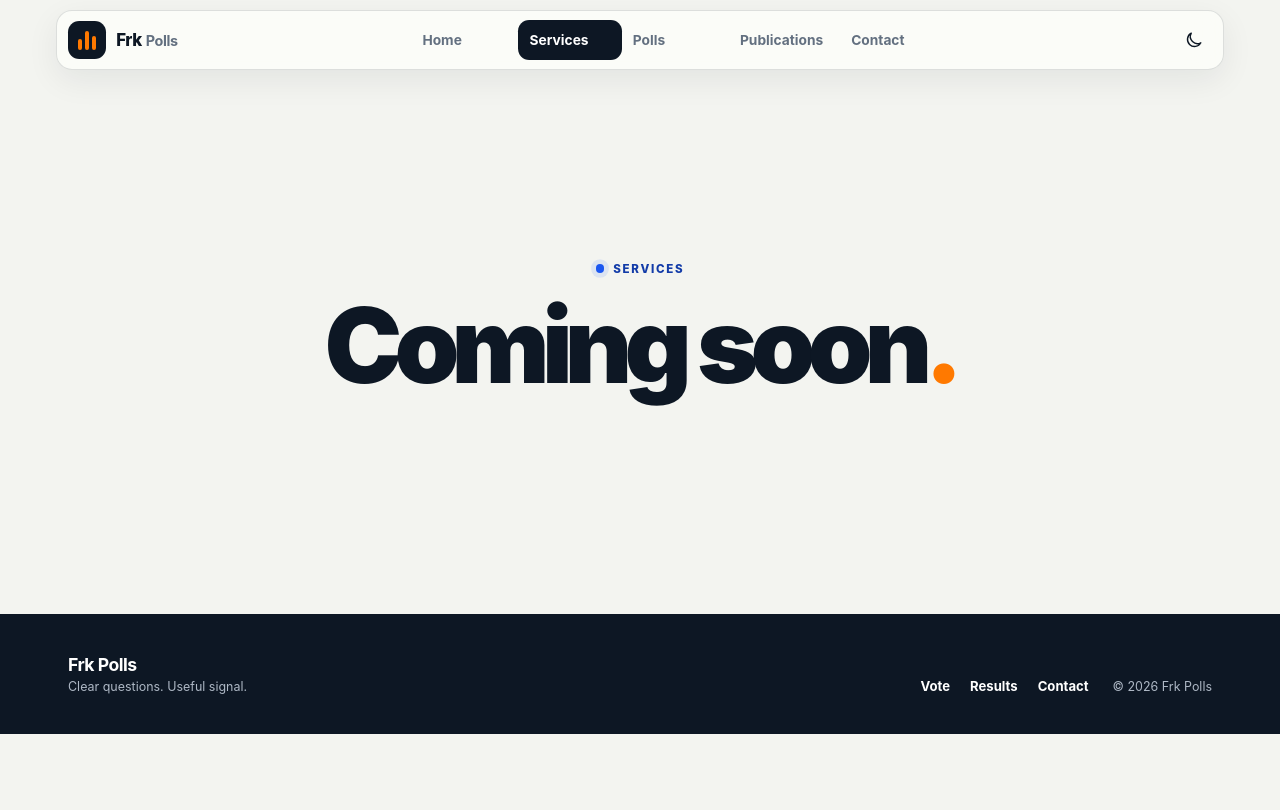
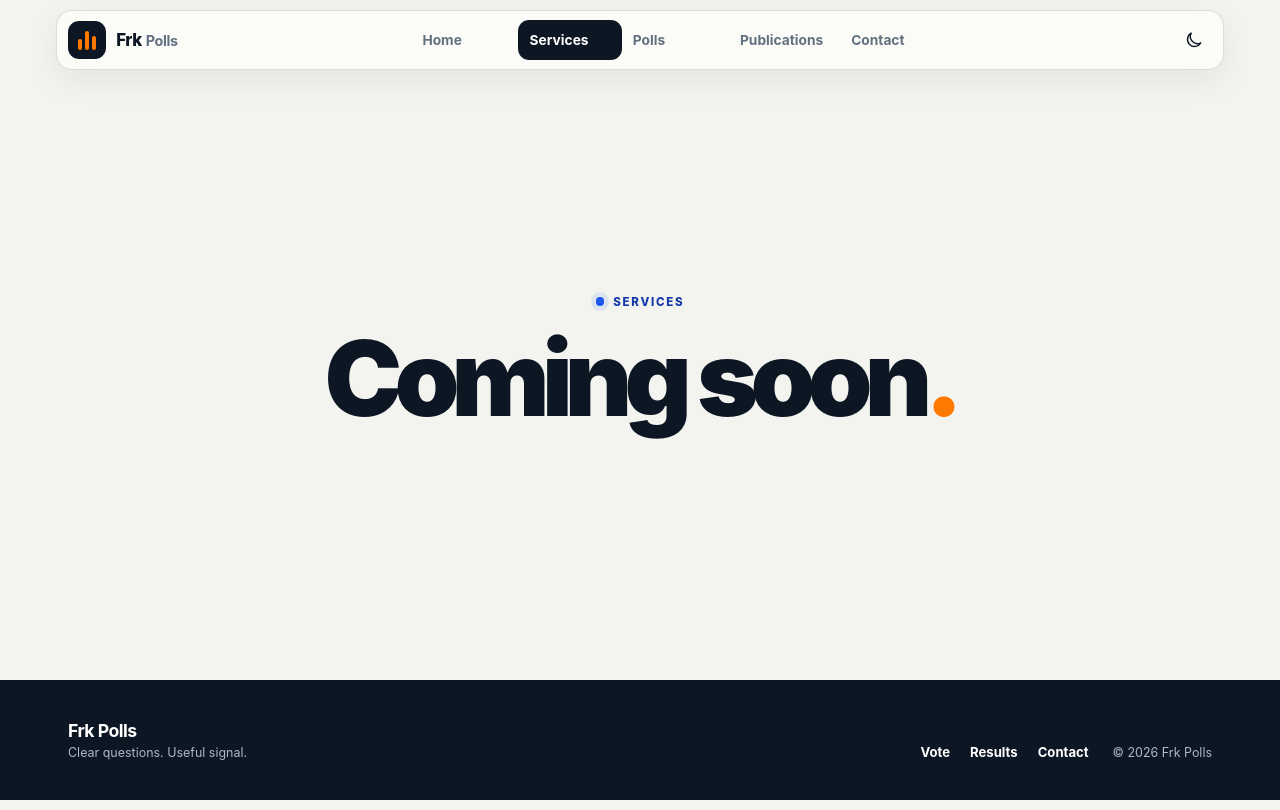
Before and after one commit to fr-konuko/Fr_K-Polls, a Next.js app: page /services in a window 1280 px wide. Built offline with nearby package versions, Linux system fonts and the light colour scheme.

Commit message:
Keep footer at viewport bottom

```diff
--- a/app/globals.css
+++ b/app/globals.css
@@ -33,14 +33,18 @@
 * { box-sizing: border-box; }
 html { scroll-behavior: smooth; text-size-adjust: 100%; }
 body {
+  display: flex;
   min-height: 100vh;
+  min-height: 100svh;
   margin: 0;
+  flex-direction: column;
   overflow-x: hidden;
   color: var(--ink);
   background: var(--canvas);
   font-family: Inter, "Segoe UI", ui-sans-serif, system-ui, -apple-system, sans-serif;
   -webkit-font-smoothing: antialiased;
 }
+body > main { flex: 1 0 auto; }
 a { color: inherit; }
 button, input, select, textarea { max-width: 100%; font: inherit; }
 button, .button, a { -webkit-tap-highlight-color: transparent; touch-action: manipulation; }
@@ -441,7 +445,7 @@ a.admin-poll:hover { border-color: var(--blue); }
 .contact-page-content .contact-form { align-self: start; }
 
 /* Services */
-.services-page { display: grid; min-height: min(68svh, 48rem); place-items: center; text-align: center; }
+.services-page { display: grid; min-height: 0; place-items: center; text-align: center; }
 .services-message .overline { justify-content: center; }
 .services-message h1 { margin: 0; font-size: clamp(3rem, 9vw, 6.5rem); font-weight: 890; letter-spacing: -0.075em; line-height: 0.95; }
 .services-message h1 span { color: var(--accent); }
```
